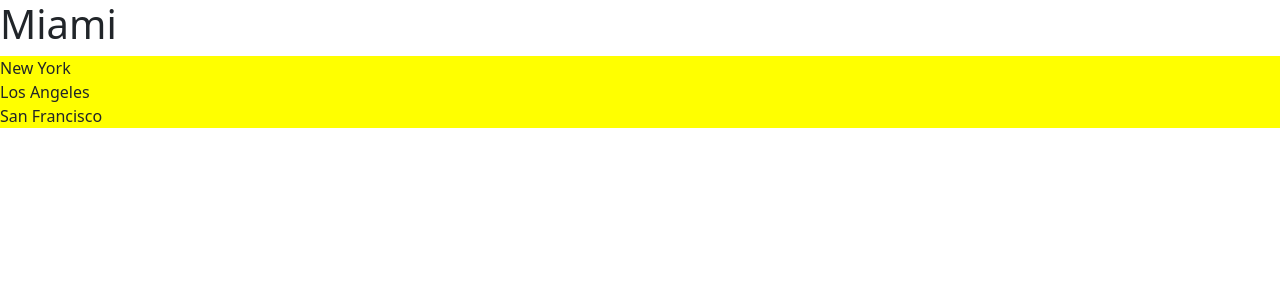
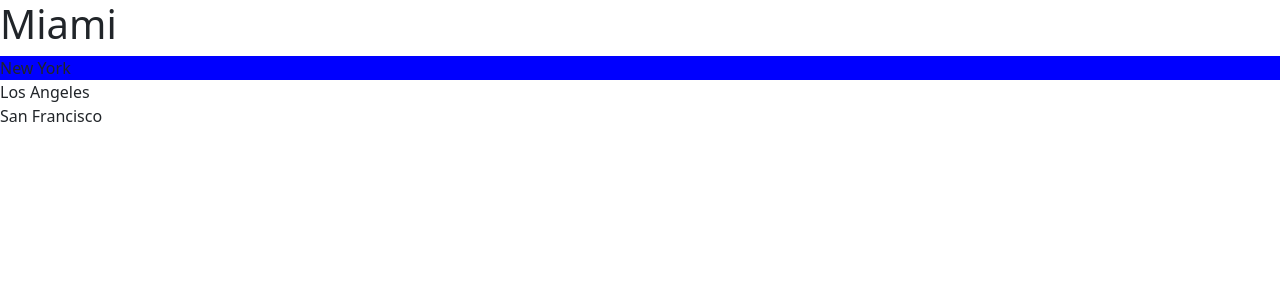
Before and after one commit to ecnerret-adajet/react-app-18, a React (Vite) app: page / in a window 1280 px wide. Shown: the top 300 px of the page. Built offline with nearby package versions, Linux system fonts and the light colour scheme; the HTML template or start-up script is replaced by a standard one.

Commit message:
CSS in JS

```diff
--- a/package.json
+++ b/package.json
@@ -10,9 +10,11 @@
     "preview": "vite preview"
   },
   "dependencies": {
+    "@types/styled-components": "^5.1.26",
     "bootstrap": "^5.2.3",
     "react": "^18.2.0",
-    "react-dom": "^18.2.0"
+    "react-dom": "^18.2.0",
+    "styled-components": "^6.0.6"
   },
   "devDependencies": {
     "@types/react": "^18.2.15",
--- a/src/components/ListGroup/ListGroup.module.css
+++ b/src/components/ListGroup/ListGroup.css
@@ -1,4 +1,4 @@
-.listGroup {
+.list-group {
     list-style: none;
     padding: 0;
 }
--- a/src/components/ListGroup/ListGroup.tsx
+++ b/src/components/ListGroup/ListGroup.tsx
@@ -1,5 +1,19 @@
 import { useState } from "react";
-import styles from  './ListGroup.module.css'
+import "./ListGroup.css";
+import styled from 'styled-components';
+
+const List = styled.ul`
+  list-style: none;
+  padding: 0
+`
+interface ListItemProps {
+  active: boolean;
+}
+
+const ListItem = styled.li<ListItemProps>`
+  padding: 5x 0;
+  background: ${ props => props.active ? 'blue' : "none" }
+`
 
 // interface type anotation
 interface Props {
@@ -18,18 +32,19 @@
     <>
       <h1>{heading}</h1>
         { items.length === 0 && <p>No items found</p> }
-        <ul className={[styles.listGroup, styles.container].join(' ')}>
+        <List>
           {items.map((item, index) => (
-            <li className={ selectedIndex === index ? 'list-group-item active' : 'list-group-item' }
-                    onClick={() => {
-                        setSelectedIndex(index);
-                        onSelectItem(item)
-                    }}
-                    key={item}>
+            <ListItem
+                active={index === selectedIndex}
+                onClick={() => {
+                    setSelectedIndex(index);
+                    onSelectItem(item)
+                }}
+                key={item}>
               {item}
-            </li>
+            </ListItem>
           ))}
-        </ul>
+        </List>
     </>
   );
 }
```
Also changed, not shown: 1 other file (tests, documents, lock files or other folders).
